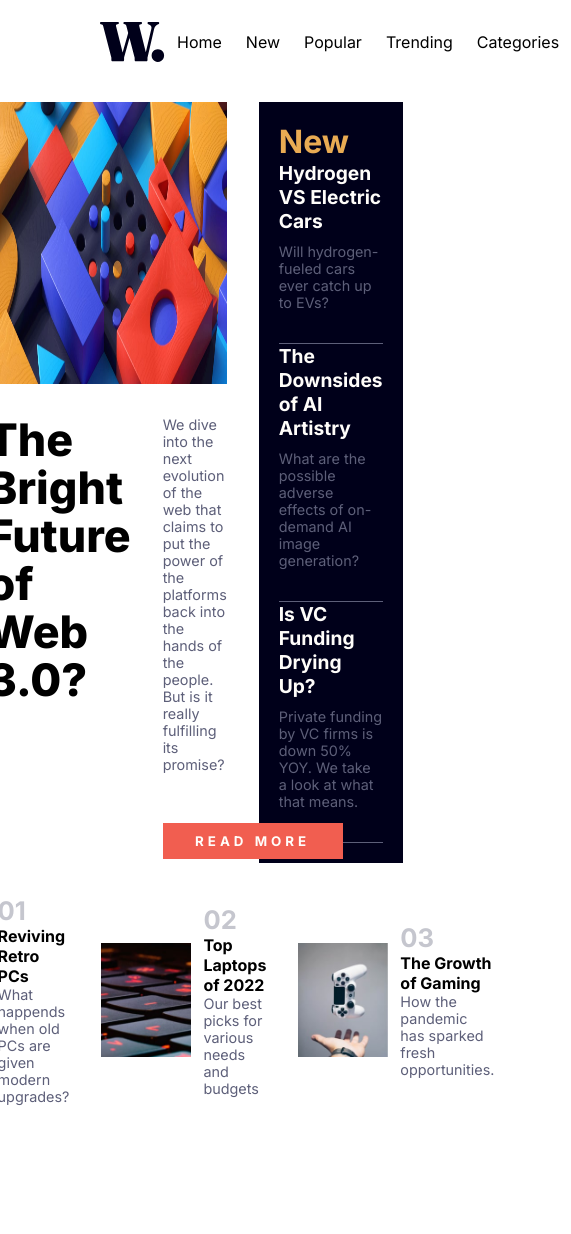
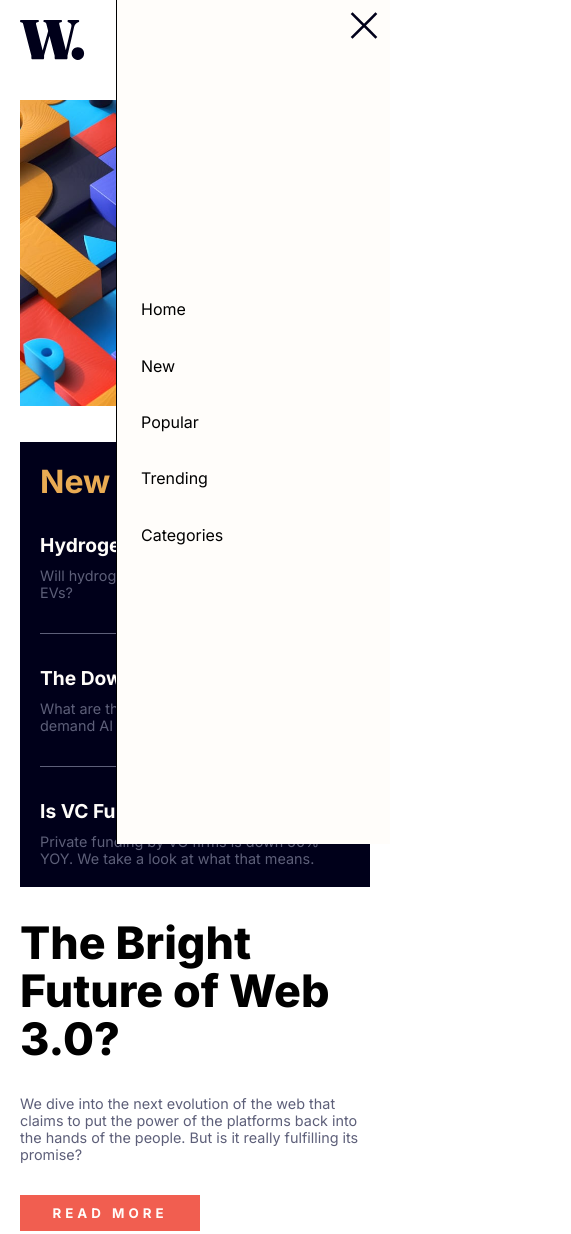
Before and after one commit to AndresC016/News-Homepage, a plain HTML site: page index.html in a window 390 px wide. Shown: the top 1234 px of the page, 571 px wide, since content can reach past the window. Before the commit the page ends 1127 px from the top, so only its background shows below. Drawn offline with Linux system fonts and the light colour scheme.

Commit message:
Mobile desing concluido

```diff
--- a/index.html
+++ b/index.html
@@ -13,6 +13,11 @@
   <nav class="nav">
     <img src="./assets/images/logo.svg" alt="logo">
 
+    <img class="menu-icon" src="./assets/images/icon-menu.svg" alt="menu">
+
+    <div class="navlist-cont">
+      <img class="dissapear" src="./assets/images/icon-menu-close.svg" alt="close menu">
+
       <ul class="navlist">
         <li>Home</li>
         <li>New</li>
@@ -20,6 +25,7 @@
         <li>Trending</li>
         <li>Categories</li>
       </ul>
+    </div>
   </nav>
 
   <div class="principal-container">
@@ -103,6 +109,5 @@
     </section>
   </div>
 
-
 </body>
 </html>
--- a/style.css
+++ b/style.css
@@ -16,6 +16,10 @@ p {
     color: hsl(236, 13%, 42%);
 }
 
+.dissapear {
+    display: none;
+}
+
 .nav {
     display: flex;
     align-items: center;
@@ -29,6 +33,11 @@ p {
     justify-content: space-between;
     list-style: none;
 }
+
+.menu-icon {
+    display: none;
+}
+
 .navlist li {
     padding: 4px 12px;
     cursor: pointer;
@@ -80,6 +89,10 @@ p {
     padding-bottom: 32px;
     border-bottom: 1px solid hsl(236, 13%, 42%);
 }
+.new:last-child {
+    padding-bottom: 0;
+    border-bottom: 0;
+}
 .new h4 {
     font-size: 1.2rem;
     margin-bottom: 10px;
@@ -123,6 +136,7 @@ p {
 .down-content {
     display: grid;
     grid-template-columns: repeat(3, 1fr);
+    width: 100%;
     column-gap: 32px;
     margin-top: 32px;
 }
@@ -144,3 +158,67 @@ p {
     cursor: pointer;
     color: hsl(5, 85%, 63%);
 }
+
+@media(max-width: 745px) {
+    body {
+        padding: 20px;
+    }
+
+    .navlist-cont {
+        display: flex;
+        flex-direction: column;
+        width: 70%;
+        height: 100%;
+        border-left: 1px solid black;
+        position: fixed;
+        top: 0;
+        right: 0;
+        background-color: hsl(36, 100%, 99%);
+    }
+    .navlist-cont img {
+        width: 28px;
+        position: absolute;
+        top: 12px;
+        right: 12px;
+        display: block;
+    }
+
+    .navlist {
+        flex-direction: column;
+        align-items: start;
+        height: 30%;
+        margin: auto 12px;
+    }
+
+    .menu-icon {
+        display: block;
+    }
+
+    .main-content {
+        display: flex;
+        flex-direction: column;
+        width: 100%;
+    }
+
+    .principal-image img {
+        content: url(./assets/images/image-web-3-mobile.jpg);
+    }
+
+    .new {
+        margin-top: 32px;
+    }
+
+    .sub-news2 {
+        position: static;
+    }
+    .sub-news2 button {
+        position: initial;
+        margin-top: 32px;
+    }
+
+    .down-content {
+        display: flex;
+        flex-direction: column;
+        row-gap: 32px;
+    }
+}
```
Lines whose indentation alone changed are shown as unchanged.
